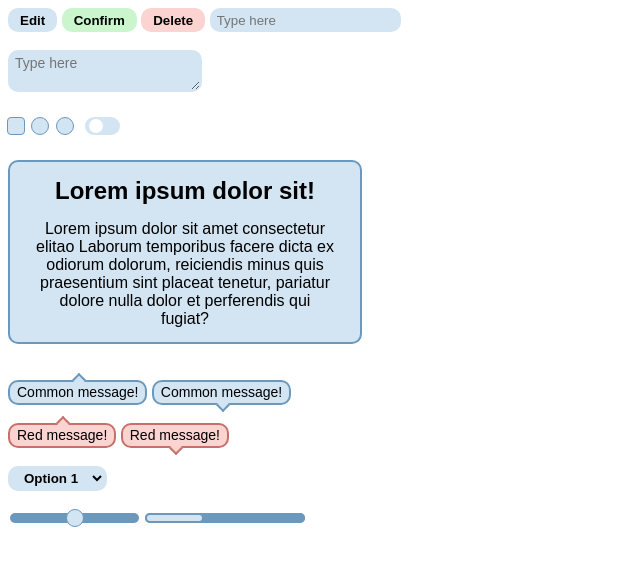
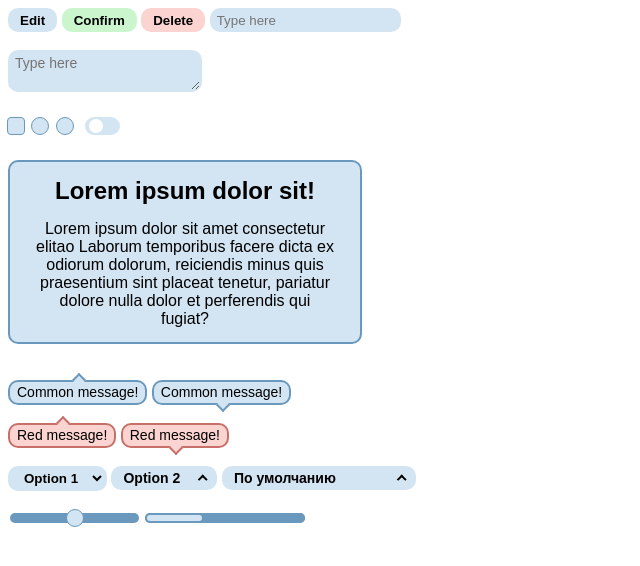
Before and after one commit to 6ondawave9/simple-UI-Kit, a plain HTML site: page index.html in a window 1280 px wide. Shown: the whole page, without its empty margins (0-640 px from the left). Drawn offline with Linux system fonts and the light colour scheme; files that its build step writes are made by us from their sources.

Commit message:
fixed path for script and style in index.html

```diff
--- a/index.html
+++ b/index.html
@@ -3,8 +3,8 @@
 <head>
     <meta charset="UTF-8">
     <title>UIKV</title>
-    <link rel="stylesheet" href="UIKV-style-minified.css">
-    <script src="UIKV-script-minified.js"></script>
+    <link rel="stylesheet" href="minified/UIKV-style-minified.css">
+    <script src="minified/UIKV-script-minified.js"></script>
 </head>
 <body>
     <button class="UIKV-btn-common">Edit</button>
```
